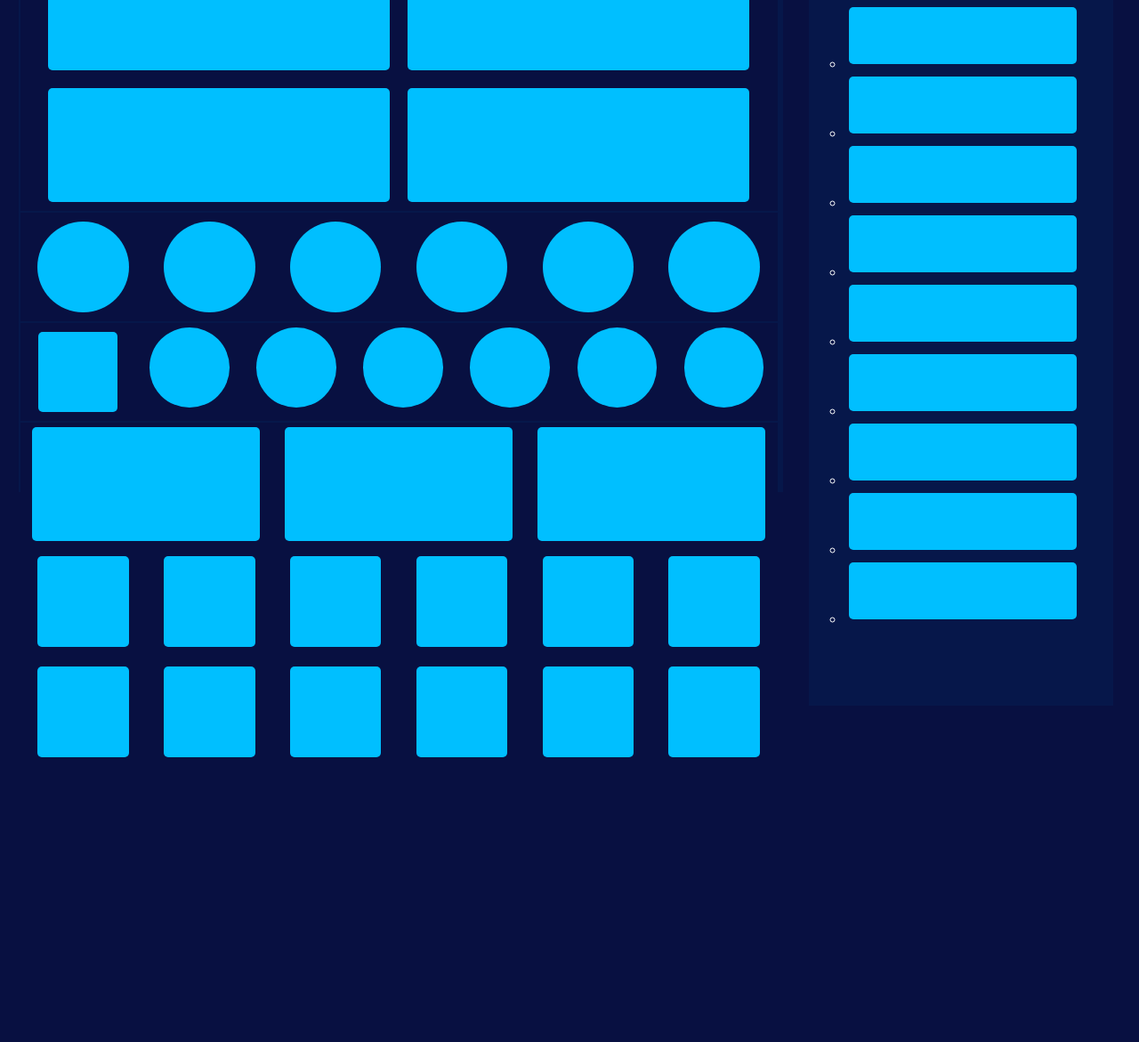
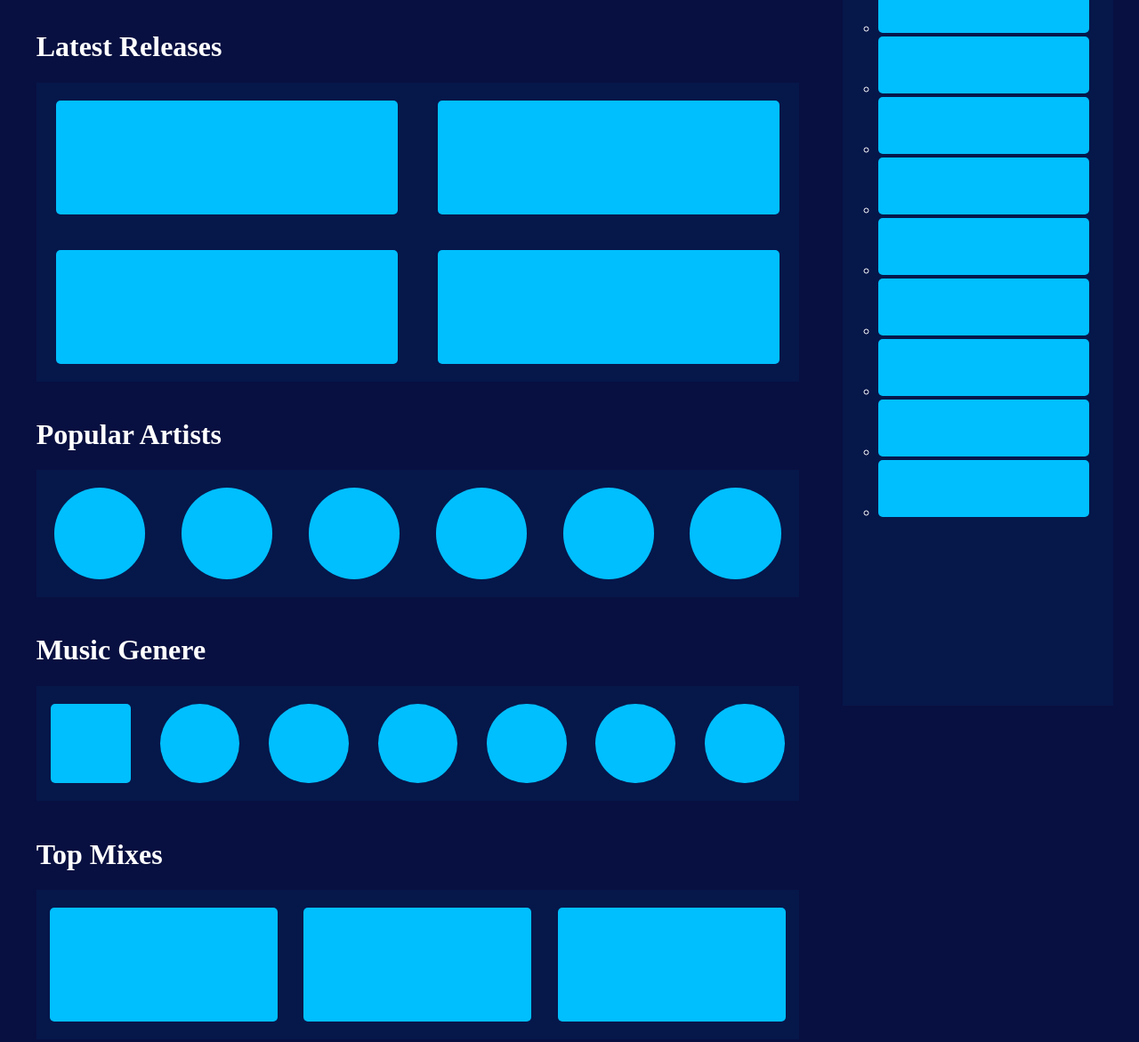
Before and after one commit to YugalRajVimal/Music-Player, a website: page index.html in a window 1280 px wide. Shown: the part 327-1498 px from the top of the page at 89% size. Before the commit the page ends 1188 px from the top, so only its background shows below. Drawn offline with Linux system fonts and the light colour scheme.

Commit message:
Structure Updated

```diff
--- a/index.html
+++ b/index.html
@@ -19,128 +19,181 @@
           <div id="main-section" class="main">
 
               <div id="carousel" class="main-content">
-                  <div class="carousel-poster">
+
+                <div class="content">
+                    <div class="carousel-poster margin">
                     </div>
-                  <div class="carousel-poster">
+                    <div class="carousel-poster margin">
                     </div>
-                  <div class="carousel-poster">
+                    <div class="carousel-poster margin">
                     </div>
                 </div>
 
-              <div id="latest-release" class="main-content">
-                  <div class="latest-released-song">
+              </div>
+
+              <div id="latest-release" class="main-content ">
+
+                  <div class="sub-heading">
+                    <h1>Latest Releases</h1>
+                  </div>
+
+                  <div class="content">
+                      <div class="latest-released-song margin">
 
                       </div>
-                  <div class="latest-released-song">
+                      <div class="latest-released-song margin">
 
                       </div>
-                  <div class="latest-released-song">
+                      <div class="latest-released-song margin">
 
                       </div>
-                  <div class="latest-released-song">
+                      <div class="latest-released-song margin">
 
                       </div>
                   </div>
 
+              </div>
+
               <div id="popular-artist" class="main-content">
-                  <div class="artist">
+
+                  <div class="sub-heading">
+                    <h1>Popular Artists</h1>
+                  </div>
+
+                  <div class="content">
+                      <div class="artist margin">
 
                       </div>
-                  <div class="artist">
+                      <div class="artist margin">
 
                       </div>
-                  <div class="artist">
+                      <div class="artist margin">
 
                       </div>
-                  <div class="artist">
+                      <div class="artist margin">
 
                       </div>
-                  <div class="artist">
+                      <div class="artist margin">
 
                       </div>
-                  <div class="artist">
+                      <div class="artist margin">
 
                       </div>
                   </div>
 
+              </div>
+
               <div id="music-types" class="main-content">
-                <div id="stations" class=" ">
+
+                <div class="sub-heading">
+                    <h1>Music Genere</h1>
+                </div>
+
+                <div class="content">
+                    <div id="stations" class=" margin">
 
                     </div>
-                <div class="type">
+                    <div class="type margin">
 
                     </div>
-                <div class="type">
+                    <div class="type margin">
 
                     </div>
-                <div class="type">
+                    <div class="type margin">
 
                     </div>
-                <div class="type">
+                    <div class="type margin">
 
                     </div>
-                <div class="type">
+                    <div class="type margin">
 
                     </div>
-                <div class="type">
+                    <div class="type margin">
 
                     </div>
                 </div>
 
+              </div>
+
               <div id="top-mixes" class="main-content">
-                <div class="mixes">
+
+                <div class="sub-heading">
+                    <h1>Top Mixes</h1>
+                </div>
+
+                <div class="content">
+                  <div class="mixes margin">
 
                   </div>
-                <div class="mixes">
+                  <div class="mixes margin">
 
                   </div>
-                <div class="mixes">
+                  <div class="mixes margin">
 
                   </div>
                 </div>
 
+              </div>
+
               <div id="latest-english" class="main-content">
-                <div class="latest-english-song">
+
+                <div class="sub-heading">
+                    <h1>Latest English Songs</h1>
+                </div>
+
+                <div class="content">
+                  <div class="latest-english-song margin">
 
                   </div>
-                <div class="latest-english-song">
+                  <div class="latest-english-song margin">
 
                   </div>
-                <div class="latest-english-song">
+                  <div class="latest-english-song margin">
 
                   </div>
-                <div class="latest-english-song">
+                  <div class="latest-english-song margin">
 
                   </div>
-                <div class="latest-english-song">
+                  <div class="latest-english-song margin">
 
                   </div>
-                <div class="latest-english-song">
+                  <div class="latest-english-song margin">
 
                   </div>
                 </div>
 
+              </div>
+
               <div id="latest-hindi" class="main-content">
-                <div class="latest-hindi-song">
+
+                <div class="sub-heading">
+                    <h1>Latest Hindi Songs</h1>
+                </div>
+
+                <div class="content">
+                    <div class="latest-hindi-song margin">
 
                     </div>
-                <div class="latest-hindi-song">
+                    <div class="latest-hindi-song margin">
 
                     </div>
-                <div class="latest-hindi-song">
+                    <div class="latest-hindi-song margin">
 
                     </div>
-                <div class="latest-hindi-song">
+                    <div class="latest-hindi-song margin">
 
                     </div>
-                <div class="latest-hindi-song">
+                    <div class="latest-hindi-song margin">
 
                     </div>
-                <div class="latest-hindi-song">
+                    <div class="latest-hindi-song margin">
 
                     </div>
                 </div>
+
               </div>
+          </div>
+
           <div id="queue" class="main">
               <ul type="circle">
                 <li>
--- a/styles.css
+++ b/styles.css
@@ -40,33 +40,53 @@ main{
 	display: inline-block;
 	vertical-align: top;
 	height:100vh;
-	width:68%;
+	width:71%;
 	margin:1%;
-	background-color:#06174a;
 }
 
 .main-content{
-	display: inline-block;
-/*	min-height:5vh;*/
+/*	display: inline-block;
+	min-height:5vh;
 	width:99%;
-	margin:2px;
-	background-color:#081041;
+	margin:2px;*/
+/*	background-color:#081041;*/
+	display: flex;
+	flex-direction:column;
+	justify-content: space-around;
+	align-content: center;
+	margin:20px;
+
+
+}
+
+.content{
+	display: flex;
+	flex-direction:row;
+	flex-wrap: wrap;
+	justify-content: space-around;
+	align-content: center;
+	background-color:#06174a;
+
+}
+
+.margin{
+	margin:20px 0px;
 }
 
 /*Carousel*/
 #carousel{
-	display: flex;
+	/*display: flex;
 	flex-direction: row;
 	flex-wrap: wrap;
 	justify-content: space-around;
-	align-content: center;
+	align-content: center;*/
 }
 
 .carousel-poster{
 	display: inline-block;
 	height:14vw;
 	width:14vw;
-	margin:2px;
+/*	margin:2px;*/
 	background-color: deepskyblue;
 	border-radius: 5px;
 
@@ -75,51 +95,51 @@ main{
 /*Latest Releases*/
 
 #latest-release{
-	display: flex;
-	flex-direction:row;
+	/*display: flex;
+	flex-direction:column;
 	flex-wrap: wrap;
-	justify-content: center;
-	align-content: center;
+	justify-content: space-around;
+	align-content: center;*/
 }
 
 .latest-released-song{
 	height:10vw;
 	width:30vw;
-	margin:10px;
+/*	margin:10px;*/
 	background-color: deepskyblue;
 	border-radius: 5px;
 }
 
 /*Popular Artist*/
 #popular-artist{
-	display: flex;
-	flex-direction: row;
+	/*display: flex;
+	flex-direction: column;
 	flex-wrap: wrap;
 	justify-content: space-around;
-	align-content: center;
+	align-content: center;*/
 }
 
 .artist{
 	height:8vw;
 	width:8vw;
 	border-radius: 50%;
-	margin: 10px;
+/*	margin: 10px;*/
 	background-color: deepskyblue;
 }
 
 /*Music Types*/
 #music-types{
-	display: flex;
+	/*display: flex;
 	flex-direction: row;
 	flex-wrap: wrap;
 	justify-content: space-around;
-	align-content: center;
+	align-content: center;*/
 }
 
 #music-types #stations{
 	height:7vw;
 	width:7vw;
-	margin: 10px;
+/*	margin: 10px;*/
 	border-radius: 5px;
 	background-color: deepskyblue;
 }
@@ -128,57 +148,57 @@ main{
 	height:7vw;
 	width:7vw;
 	border-radius: 50%;
-	margin: 5px;
+/*	margin: 5px;*/
 	background-color: deepskyblue;
 }
 
 /*Top Mixes*/
 #top-mixes{
-	display: flex;
+	/*display: flex;
 	flex-direction: row;
 	flex-wrap: wrap;
 	justify-content: space-around;
-	align-content: center;
+	align-content: center;*/
 }
 
 .mixes{
 	height:10vw;
 	width:20vw;
-	margin: 5px;
+/*	margin: 5px;*/
 	border-radius: 5px;
 	background-color: deepskyblue;
 }
 
 /*Latest English*/
 #latest-english{
-	display: flex;
+	/*display: flex;
 	flex-direction: row;
 	flex-wrap: wrap;
 	justify-content: space-around;
-	align-content: center;
+	align-content: center;*/
 }
 
 .latest-english-song{
 	height:8vw;
 	width:8vw;
-	margin: 10px;
+/*	margin: 10px;*/
 	border-radius: 5px;
 	background-color: deepskyblue;
 }
 
 /*Latest Hindi*/
 #latest-hindi{
-	display: flex;
+	/*display: flex;
 	flex-direction: row;
 	flex-wrap: wrap;
 	justify-content: space-around;
-	align-content: center;
+	align-content: center;*/
 }
 
 .latest-hindi-song{
 	height:8vw;
 	width:8vw;
-	margin: 10px;
+/*	margin: 10px;*/
 	border-radius: 5px;
 	background-color: deepskyblue;
 }
@@ -187,15 +207,15 @@ main{
 /*Side Queue*/
 #queue{
 	height:130vh;
-	width:27%;
+	width:24%;
 	background-color:#06174a;
 }
 
 .queued-song{
 	display: inline-block;
 	height:5vw;
-	width:20vw;
-	margin: 5px;
+	width:90%;
+/*	margin: 5px;*/
 	border-radius: 5px;
 	background-color: deepskyblue;
 }
```
Lines whose indentation alone changed are shown as unchanged.
